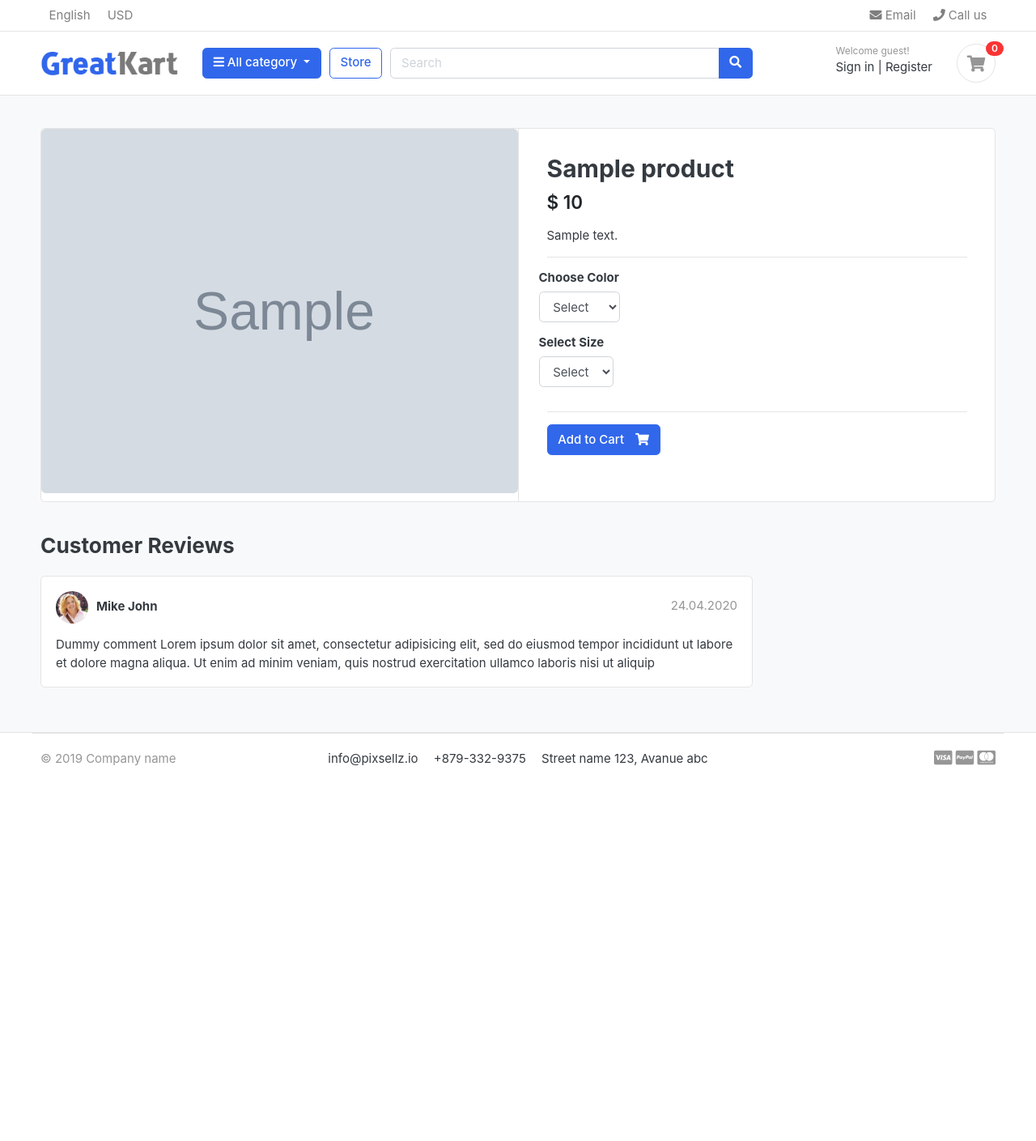
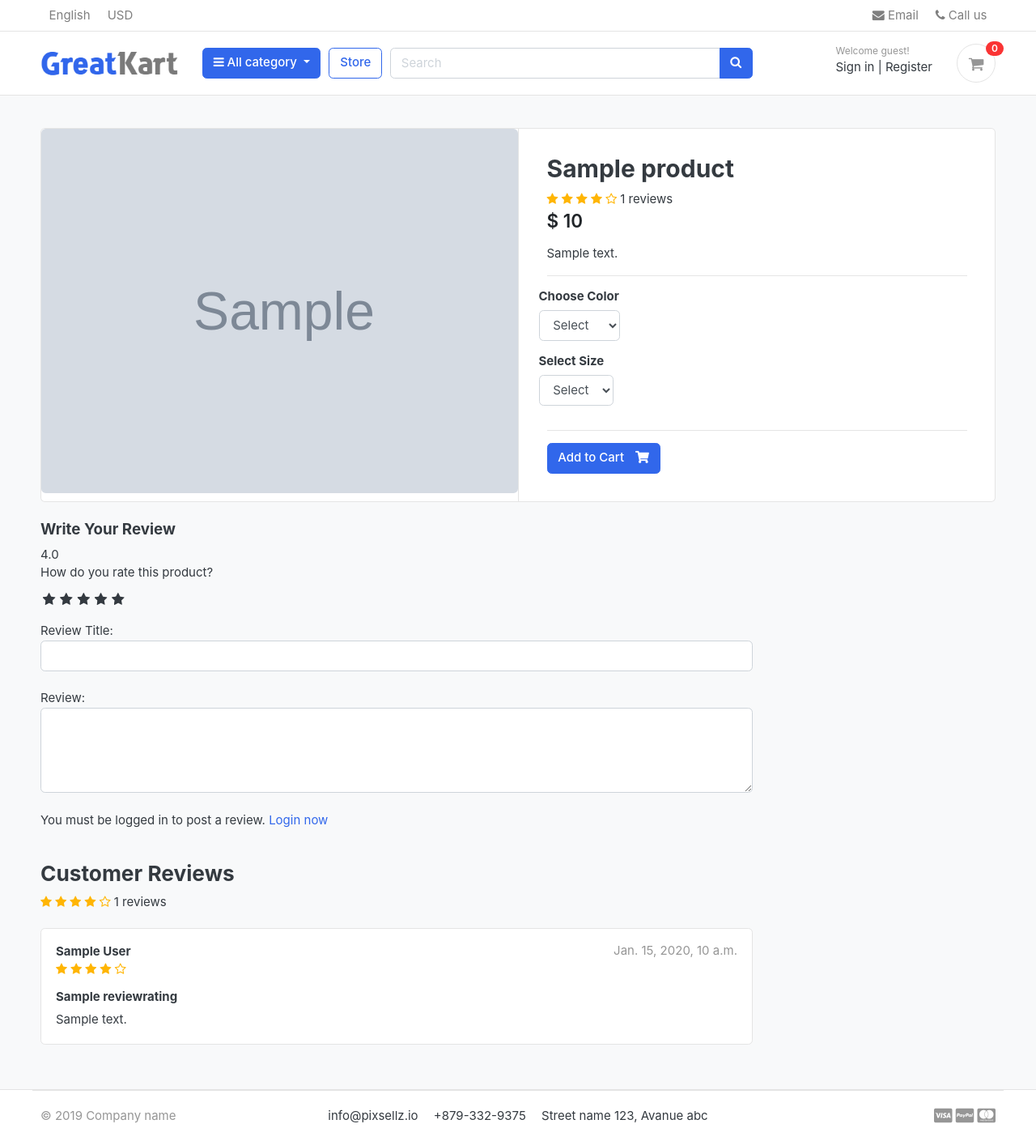
Before and after one commit to HimaBindugithub/greatkart-django, a Django app: a page that uses templates/base.html in a window 1280 px wide. Shown: the whole page at 81% size. Before the commit the page ends 946 px from the top, so only its background shows below. Run offline with Django 3.2, Linux system fonts and the light colour scheme; tables that the repository leaves empty hold one stand-in row (values such as "Sample post"); grey boxes marked "Sample" are stand-in pictures; some libraries are stand-ins or nearby versions; some web fonts are replaced.

Commit message:
review and rating system

```diff
--- a/accounts/models.py
+++ b/accounts/models.py
@@ -68,6 +68,10 @@ class Account(AbstractBaseUser):
     objects=MyAccountManager()#here we are telling that we are using MyAccountManager for all the operations
 
 
+    def full_name(self):
+        return f'{self.first_name} {self.last_name}'
+
+
     def __str__(self):
         return self.email
 
--- /dev/null
+++ b/greatkart/static/css/custom.css
@@ -0,0 +1,63 @@
+/* Hide Radio button */
+.rate > input{
+    display: none;
+  }
+
+  .rate{
+    display: inline-block;;
+    border: 0;
+  }
+
+  .rate > label{
+    float: right;
+  }
+
+  /* Showing the stars */
+  .rate > label:before{
+    display: inline-block;
+    font-size: 1.1rem;
+    font-family: FontAwesome;
+    content: "\f005";
+    margin:0;
+    padding:0.3rem .2rem;
+    cursor: pointer;
+  }
+
+  /* Half star */
+  .rate .half:before{
+    content: "\f089";
+    position: absolute;
+    padding-right: 0;
+  }
+
+  /* Click and hover */
+  input:checked ~ label, label:hover ~ label{
+    color: #ffb503;
+  }
+
+  /* hover hightlight */
+  input:checked + label:hover, input:checked ~ label:hover,input:checked ~ label:hover ~ label,
+  label:hover ~ input:checked ~ label{
+    color: #cc9000;
+  }
+
+  .rating-star i{
+    color: #ffb503 !important;
+  }
+
+
+
+  /* ul.thumb{
+    margin:0 auto;
+    padding: 0;
+    float: left;
+  }
+  ul.thumb li{
+    list-style: none;
+    margin: 10px;
+  }
+  ul.thumb li img{
+    width: 80px;
+    height: 80px;
+    border: 1px solid grey;
+  } */
--- a/store/admin.py
+++ b/store/admin.py
@@ -1,6 +1,6 @@
 from django.contrib import admin
 
-from .models import Product, Variation
+from .models import Product, Variation,ReviewRating
 
 # Register your models here.
 
@@ -17,3 +17,4 @@ class VariationAdmin(admin.ModelAdmin):
 
 admin.site.register(Product,ProductAdmin)
 admin.site.register(Variation,VariationAdmin)
+admin.site.register(ReviewRating)
--- a/store/urls.py
+++ b/store/urls.py
@@ -6,4 +6,5 @@ urlpatterns = [
     path('category/<slug:category_slug>/', views.store, name='products_by_category'),
     path('category/<slug:category_slug>/<slug:product_slug>/', views.product_detail, name='product_detail'),
     path('search/', views.search, name='search'),
+    path('submit_review/<int:product_id>/', views.submit_review, name='submit_review'),
 ]
--- a/store/views.py
+++ b/store/views.py
@@ -1,12 +1,15 @@
-from django.http import HttpResponse
-from django.shortcuts import get_object_or_404, render
+from django.shortcuts import render, get_object_or_404, redirect
+from .models import Product, ReviewRating
+from category.models import Category
+from carts.models import CartItem
+from django.db.models import Q
 
-from category.models import Category
-from . models import Product
-from carts.models import CartItem
 from carts.views import _cart_id
 from django.core.paginator import EmptyPage, PageNotAnInteger, Paginator
-from django.db.models import Q
+from django.http import HttpResponse
+from .forms import ReviewForm
+from django.contrib import messages
+from orders.models import OrderProduct
 # Create your views here.
 
 def store(request,category_slug=None):
@@ -42,9 +45,25 @@ def product_detail(request,category_slug,product_slug):
     except Exception as e:
         raise e
 
+
+    if request.user.is_authenticated:
+        try:
+            orderproduct = OrderProduct.objects.filter(user=request.user, product_id=single_product.id).exists()
+        except OrderProduct.DoesNotExist:
+            orderproduct = None
+    else:
+        orderproduct = None
+
+
+    # Get the reviews
+    reviews = ReviewRating.objects.filter(product_id=single_product.id, status=True)
+
+
     context={
        'single_product':single_product,
        'in_cart':in_cart,
+       'orderproduct':orderproduct,
+       'reviews':reviews,
     }
     return render(request,'store/product_detail.html',context)
 
@@ -60,3 +79,28 @@ def search(request):
         'product_count': product_count,
     }
     return render(request,'store/store.html',context)
+
+
+
+def submit_review(request, product_id):
+    url = request.META.get('HTTP_REFERER') #to store the previous url
+    if request.method == 'POST':
+        try:
+            reviews = ReviewRating.objects.get(user__id=request.user.id, product__id=product_id)
+            form = ReviewForm(request.POST, instance=reviews) #here instance is used bcoz to update review
+            form.save()
+            messages.success(request, 'Thank you! Your review has been updated.')
+            return redirect(url)
+        except ReviewRating.DoesNotExist:
+            form = ReviewForm(request.POST)
+            if form.is_valid():
+                data = ReviewRating()
+                data.subject = form.cleaned_data['subject']
+                data.rating = form.cleaned_data['rating']
+                data.review = form.cleaned_data['review']
+                data.ip = request.META.get('REMOTE_ADDR') #this REMOTE_ADDR will store ip address
+                data.product_id = product_id
+                data.user_id = request.user.id
+                data.save()
+                messages.success(request, 'Thank you! Your review has been submitted.')
+                return redirect(url)
--- a/templates/base.html
+++ b/templates/base.html
@@ -24,6 +24,11 @@
 <!-- custom style -->
 <link href="{% static 'css/ui.css' %}" rel="stylesheet" type="text/css"/>
 <link href="{% static 'css/responsive.css' %}" rel="stylesheet" media="only screen and (max-width: 1200px)" />
+
+
+<link href="{% static 'css/custom.css' %}" rel="stylesheet" type="text/css"/>
+<link rel="stylesheet" href="https://cdnjs.cloudflare.com/ajax/libs/font-awesome/4.7.0/css/font-awesome.min.css">
+
 
 <!-- custom javascript -->
 <script src="{% static 'js/script.js' %}" type="text/javascript"></script>
--- a/templates/store/product_detail.html
+++ b/templates/store/product_detail.html
@@ -25,6 +25,17 @@
             <article class="content-body">
 
               <h2 class="title">{{ single_product.product_name }}</h2>
+              <div class="rating-star">
+                <span>
+                  <i class="fa fa-star{% if single_product.averageReview < 0.5 %}-o{% elif single_product.averageReview >= 0.5 and single_product.averageReview < 1 %}-half-o {% endif %}" aria-hidden="true"></i>
+                  <i class="fa fa-star{% if single_product.averageReview < 1.5 %}-o{% elif single_product.averageReview >= 1.5 and single_product.averageReview < 2 %}-half-o {% endif %}" aria-hidden="true"></i>
+                  <i class="fa fa-star{% if single_product.averageReview < 2.5 %}-o{% elif single_product.averageReview >= 2.5 and single_product.averageReview < 3 %}-half-o {% endif %}" aria-hidden="true"></i>
+                  <i class="fa fa-star{% if single_product.averageReview < 3.5 %}-o{% elif single_product.averageReview >= 3.5 and single_product.averageReview < 4 %}-half-o {% endif %}" aria-hidden="true"></i>
+                  <i class="fa fa-star{% if single_product.averageReview < 4.5 %}-o{% elif single_product.averageReview >= 4.5 and single_product.averageReview < 5 %}-half-o {% endif %}" aria-hidden="true"></i>
+                  <span>{{single_product.countReview}} reviews</span>
+                </span>
+              </div>
+
 
               <div class="mb-3">
                 <var class="price h4">$ {{ single_product.price }}</var>
@@ -75,29 +86,89 @@
     <div class="row">
       <div class="col-md-9">
 
-        <header class="section-heading">
-          <h3>Customer Reviews </h3>
+        <form action="{% url 'submit_review' single_product.id %}" method="POST">
+          {% csrf_token %}
+          <h5>Write Your Review</h5>
+          {{single_product.averageReview}}
+          <div>
+            <!-- Rating stars -->
+						<label>How do you rate this product?</label>
+						<br>
+            <div class="rate">
+              <input type="radio" name="rating" id="rating10" value="5" required /><label for="rating10" title="5"></label>
+							<input type="radio" name="rating" id="rating9" value="4.5" required /><label for="rating9" title="4.5" class="half"></label>
+							<input type="radio" name="rating" id="rating8" value="4" required /><label for="rating8" title="4"></label>
+							<input type="radio" name="rating" id="rating7" value="3.5" required /><label for="rating7" title="3.5" class="half"></label>
+							<input type="radio" name="rating" id="rating6" value="3" required /><label for="rating6" title="3"></label>
+							<input type="radio" name="rating" id="rating5" value="2.5" required /><label for="rating5" title="2.5" class="half"></label>
+							<input type="radio" name="rating" id="rating4" value="2" required /><label for="rating4" title="2"></label>
+							<input type="radio" name="rating" id="rating3" value="1.5" required /><label for="rating3" title="1.5" class="half"></label>
+							<input type="radio" name="rating" id="rating2" value="1" required /><label for="rating2" title="1"></label>
+							<input type="radio" name="rating" id="rating1" value="0.5" required /><label for="rating1" title="0.5" class="half"></label>
+            </div>
+<br>
 
-        </header>
+            Review Title:
+						<input type="text" class="form-control" name="subject">
+						<br>
+						Review:
+						<textarea name="review" rows="4" class="form-control"></textarea>
+						<br>
+            {% if user.is_authenticated %}
+              {% if orderproduct %}
+            <input type="submit" value="Submit Review" class="btn btn-primary">
+              {% else %}
+                <p>You must purchase this product to post a review.</p>
+              {% endif %}
+            {% else %}
+						<p>You must be logged in to post a review. <span><a href="{% url 'login' %}">Login now</a></span></p>
+						{% endif %}
+          </div>
 
+{% include 'includes/alerts.html' %}
+        </form>
+<br>
+<header class="section-heading">
+  <h3>Customer Reviews </h3>
+  <div class="rating-star">
+		<span>
+			<i class="fa fa-star{% if single_product.averageReview < 0.5 %}-o{% elif single_product.averageReview >= 0.5 and single_product.averageReview < 1 %}-half-o {% endif %}" aria-hidden="true"></i>
+			<i class="fa fa-star{% if single_product.averageReview < 1.5 %}-o{% elif single_product.averageReview >= 1.5 and single_product.averageReview < 2 %}-half-o {% endif %}" aria-hidden="true"></i>
+			<i class="fa fa-star{% if single_product.averageReview < 2.5 %}-o{% elif single_product.averageReview >= 2.5 and single_product.averageReview < 3 %}-half-o {% endif %}" aria-hidden="true"></i>
+			<i class="fa fa-star{% if single_product.averageReview < 3.5 %}-o{% elif single_product.averageReview >= 3.5 and single_product.averageReview < 4 %}-half-o {% endif %}" aria-hidden="true"></i>
+			<i class="fa fa-star{% if single_product.averageReview < 4.5 %}-o{% elif single_product.averageReview >= 4.5 and single_product.averageReview < 5 %}-half-o {% endif %}" aria-hidden="true"></i>
+	<span>{{single_product.countReview}} reviews</span>
+			</span>
+	</div>
+
+</header>
+
+{% for review in reviews %}
         <article class="box mb-3">
           <div class="icontext w-100">
-            <img src="{% static './images/avatars/avatar1.jpg' %}" class="img-xs icon rounded-circle">
             <div class="text">
-              <span class="date text-muted float-md-right">24.04.2020 </span>
-              <h6 class="mb-1">Mike John </h6>
-
+              <span class="date text-muted float-md-right">{{review.updated_at}}</span>
+              <h6 class="mb-1">{{review.user.full_name}}</h6>
+              <div class="rating-star">
+                <span>
+                  <i class="fa fa-star{% if review.rating == 0.5 %}-half-o{% elif review.rating < 1 %}-o {% endif %}" aria-hidden="true"></i>
+									<i class="fa fa-star{% if review.rating == 1.5 %}-half-o{% elif review.rating < 2 %}-o {% endif %}" aria-hidden="true"></i>
+									<i class="fa fa-star{% if review.rating == 2.5 %}-half-o{% elif review.rating < 3 %}-o {% endif %}" aria-hidden="true"></i>
+									<i class="fa fa-star{% if review.rating == 3.5 %}-half-o{% elif review.rating < 4 %}-o {% endif %}" aria-hidden="true"></i>
+									<i class="fa fa-star{% if review.rating == 4.5 %}-half-o{% elif review.rating < 5 %}-o {% endif %}" aria-hidden="true"></i>
+                </span>
+              </div>
             </div>
           </div> <!-- icontext.// -->
           <div class="mt-3">
+            <h6>{{review.subject}}</h6>
             <p>
-              Dummy comment Lorem ipsum dolor sit amet, consectetur adipisicing elit, sed do eiusmod
-              tempor incididunt ut labore et dolore magna aliqua. Ut enim ad minim veniam,
-              quis nostrud exercitation ullamco laboris nisi ut aliquip
+              {{review.review}}
             </p>
           </div>
         </article>
 
+{% endfor %}
 
 
       </div> <!-- col.// -->
```
Also changed, not shown: store/forms.py (added, +7 -0 lines), store/models.py (+34 -0 lines), store/migrations/0003_reviewrating.py (added).
